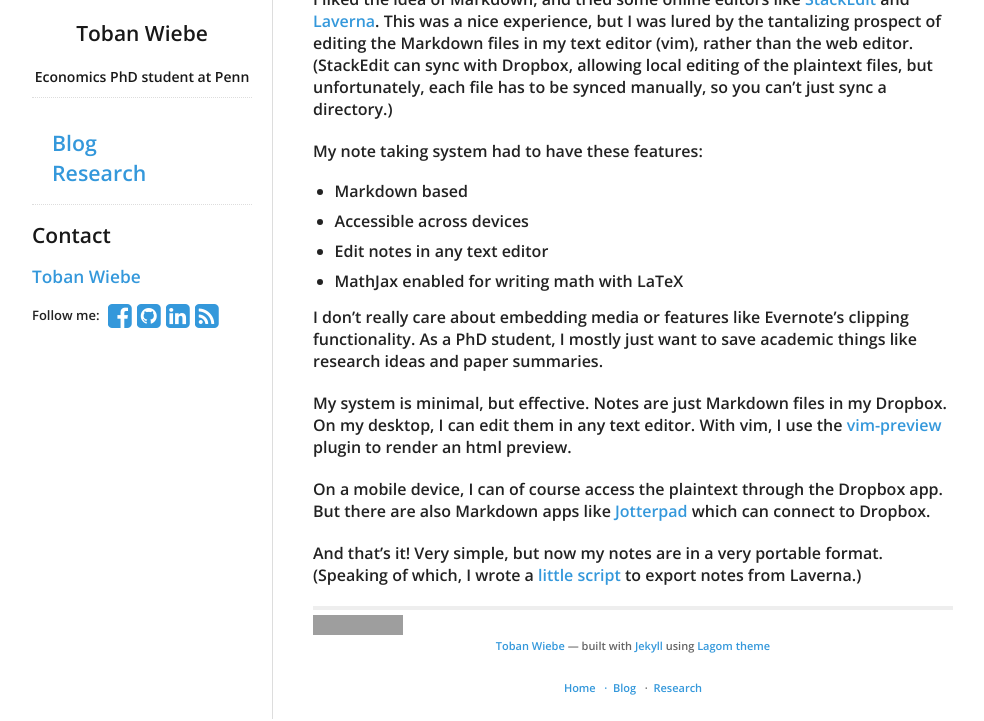
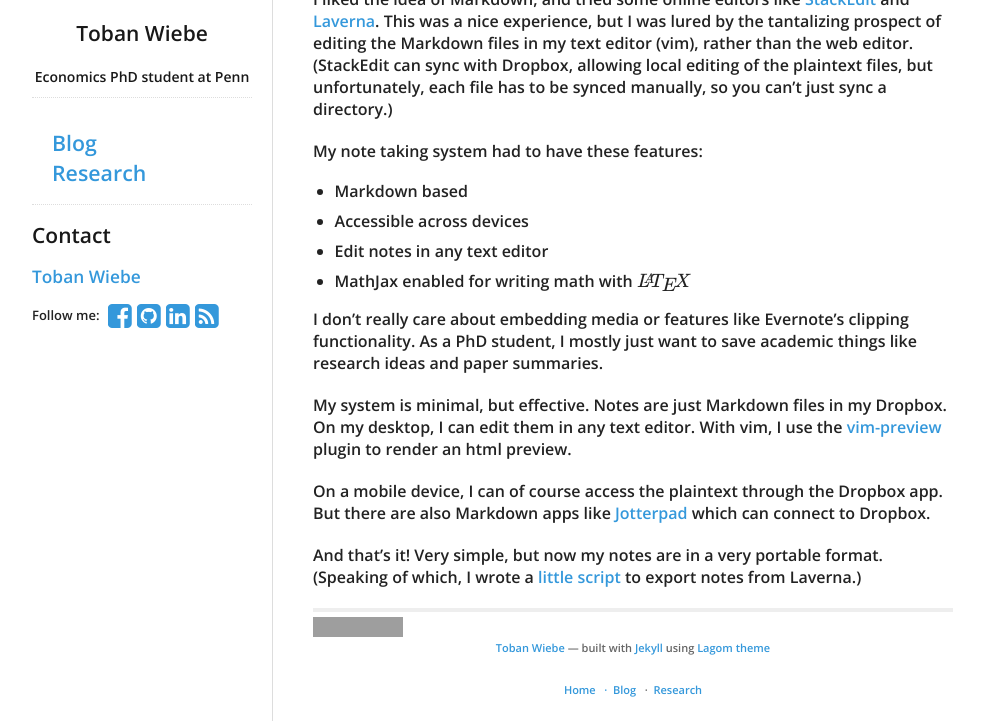
Before and after one commit to tobanw/tobanw.github.io, a Jekyll site: the page built from _posts/2015-10-06-note-taking-like-a-hacker.md, in a window 1280 px wide, cut to the strip 216-937 px from the top of the page. Shown: the whole strip, without its empty margins (138-1122 px from the left). Built offline with Jekyll 4.4.1, drawn with Linux system fonts in a browser that asks for light colours; nearby versions of some CDN libraries; formulas are drawn with MathJax 3; grey boxes are pictures that could not be loaded.

Commit message:
show off latex

```diff
--- a/_posts/2015-10-06-note-taking-like-a-hacker.md
+++ b/_posts/2015-10-06-note-taking-like-a-hacker.md
@@ -16,7 +16,7 @@
 - Markdown based
 - Accessible across devices
 - Edit notes in any text editor
-- MathJax enabled for writing math with LaTeX
+- MathJax enabled for writing math with \\(\LaTeX\\)
 
 I don't really care about embedding media or features like Evernote's clipping functionality.
 As a PhD student, I mostly just want to save academic things like research ideas and paper summaries.
```
